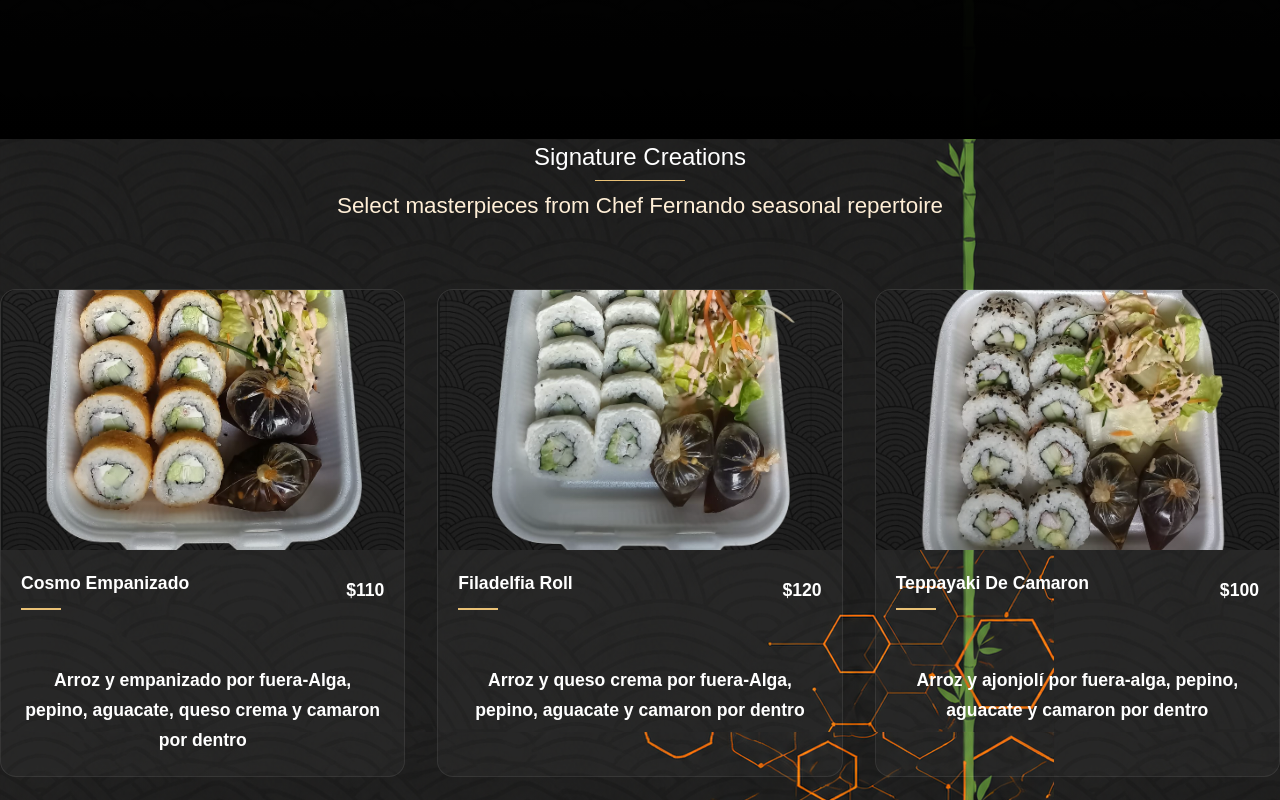
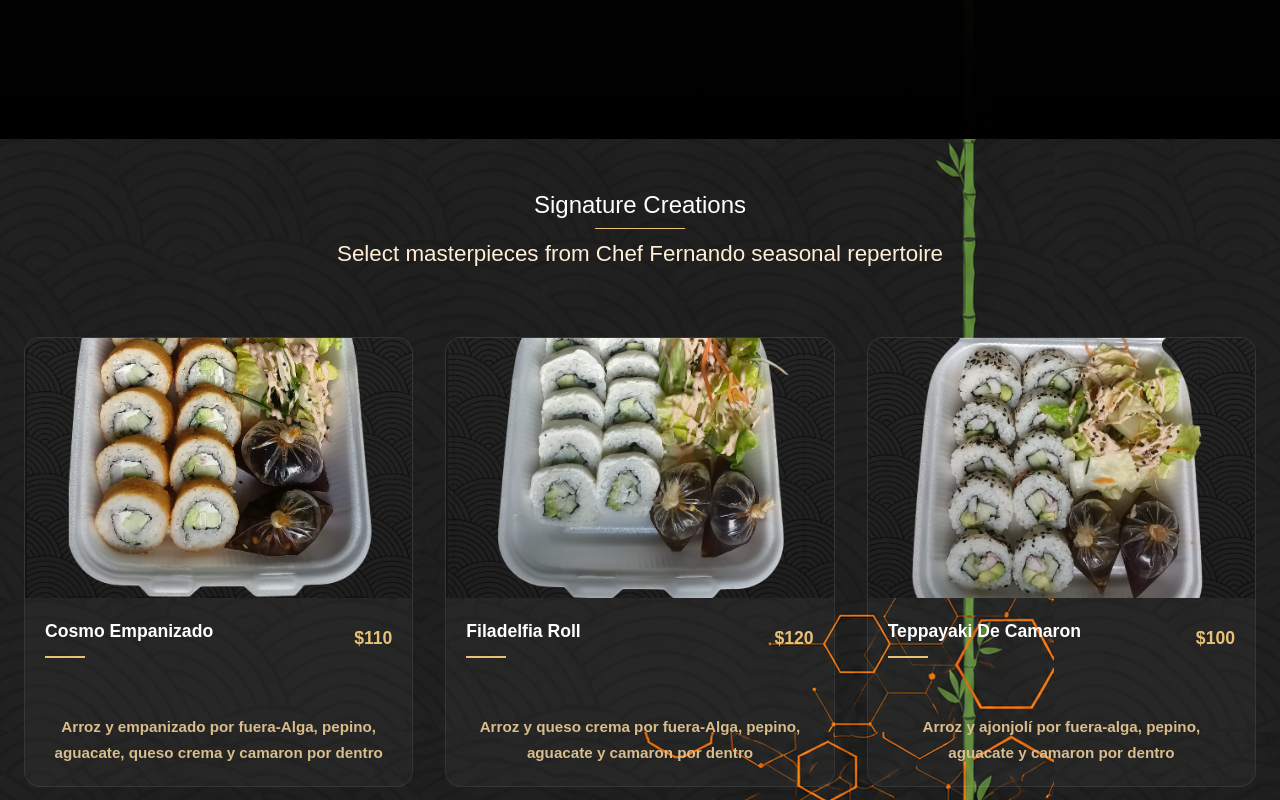
Before and after one commit to SCORP1ION/SushiPage, a Next.js app: page / in a window 1280 px wide. Shown: the part 760-1560 px from the top of the page. Built offline with nearby package versions, Linux system fonts and the light colour scheme.

Commit message:
Cambios y arreglos en sectiones mejor diseño

```diff
--- a/app/Section/philosophy/page.module.css
+++ b/app/Section/philosophy/page.module.css
@@ -69,6 +69,9 @@
 
 
 @media (max-width: 900px){
+    .sectionContainer{
+        padding: 3rem 2rem;
+    }
     .content{
         grid-template-columns: 1fr;
     }
--- a/app/Section/sushi/page.module.css
+++ b/app/Section/sushi/page.module.css
@@ -1,6 +1,7 @@
 .primarContainer{
     display: flex;
     justify-content: center;
+    padding-top: 3rem;
 }
 
 .creations{
@@ -30,6 +31,7 @@
     display: grid;
     grid-template-columns: repeat(auto-fit, minmax(280px, 1fr));
     gap: 2rem;
+    margin: 0 1.5rem;
 }
 
 .card{
@@ -110,16 +112,16 @@
     font-weight: 700;
 }
 
-.precio{
+.texts .precio{
     margin: 0;
-    color: var(--yellow-gold);
     font-size: 1.1rem;
     font-weight: 700;
+    color: var(--yellow-gold);
 }
 
-.description {
+.cardContent .description {
     margin: 0;
-    color: #c9c6c5;
+    color: var(--color-texts-cards);
     font-size: 0.95rem;
     line-height: 1.7;
 }
--- a/app/globals.css
+++ b/app/globals.css
@@ -7,6 +7,7 @@
   --yellow-primary: #C5A059;
   --text-gray: #c9c6c5;
   --sub-text-yellow: #FFEFD7;
+  --color-texts-cards: #d8bd8d;
 }
 
 @theme inline {
```
